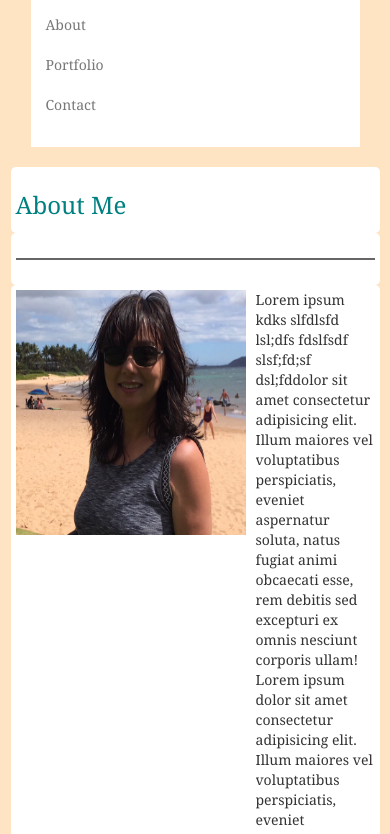
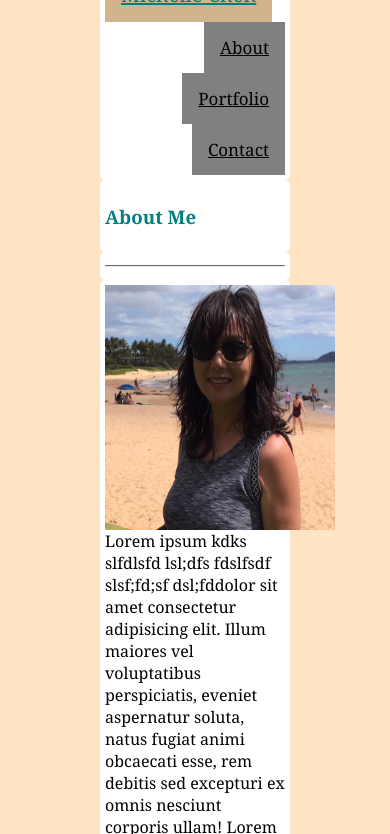
Before and after one commit to michsgithub/Responsive-portfolio, a plain HTML site: page index.html in a window 390 px wide. Shown: the part 88-922 px from the top of the page. Drawn offline with nearby package versions, Linux system fonts and the light colour scheme.

Commit message:
responsive portfolio

```diff
--- a/assets/css/style.css
+++ b/assets/css/style.css
@@ -1,8 +1,8 @@
 /* Common css */
 body {
-    padding-left: .5px;
-    padding-right: .5px;
-    margin: 10px;
+    padding-left: 50px;
+    padding-right: 50px;
+    margin: 50px;
     font-family: 'Georgia', Times, Times New Roman, serif;
     color: '#777';
     background: bisque;
@@ -19,15 +19,25 @@ color: white;
 padding-top: 25px;
 }
 
-nav.navbar-default {
-    padding: 10px;
-    margin: 20px;
-    background-color:white;
+.topnav {
+    backgroung-color:#333;
+    overflow: hidden;
 }
 
-.navbar-header {
-    background-color:turquoise;
-    color: white;
+.topnav a.active {
+    float: left;
+    background-color: tan;
+    color: teal;
+    font-size: 20px;
+}
+
+.topnav a {
+    background-color: grey;
+    float: right;
+    color: black;
+    text-align: center;
+    padding: 14px 16px;
+    font-size: 17px;
 }
 
 h3 {
@@ -37,14 +47,20 @@ h3 {
 }
 
 hr {
-    border-top: 2px solid #666666;
+    border-top: 1px solid #666666;
 }
 
 
 /* index.html css */
 .media-object {
+    float: left;
     width:230px;
     height: 245px;
+    padding-right: 20px;
+}
+
+.media-body {
+    float: right;
 }
 
 p {
@@ -82,3 +98,29 @@ input[type="submit"] {
     padding: 10px;
     margin: 12px 20px 12px 12px;
 }
+
+/* for all pages */
+@media screen and (max-width: 768px) {
+    div.media-object{
+        background-color: darkcyan;
+        padding:
+    }
+}
+
+@media screen and (max-width: 768px) {
+    div.media-object{
+        background-color: yellowgreen;
+    }
+}
+
+@media screen and (max-width: 640px) {
+    div.media-object{
+        background-color: rgb(53, 50, 205);
+    }
+}
+
+@media only screen and (orientation: landscape) {
+    body {
+        background-color: lightblue;
+    }
+}
--- a/index.html
+++ b/index.html
@@ -3,27 +3,22 @@
 
 <head>
     <meta charset="UTF-8">
+    <meta name="viewpoint" content="width=device-width">
     <title>Home Page</title>
-    <link rel="stylesheet" href="https://maxcdn.bootstrapcdn.com/bootstrap/3.3.7/css/bootstrap.min.css">
     <link rel="stylesheet" href="./assets/css/style.css">
-
 </head>
 
 <body>
-    <!--Bootstrap navbar linked to index page itself and other 2 pages-->
-    <nav class="nav navbar-default">
-        <div class="container">
-            <div class="navbar-header">
-                <a class="navbar-brand" href="index.html"> Michelle Chen </a>
-            </div>
 
-            <ul class="nav navbar-nav navbar-right">
-                <li><a href="./index.html">About</a></li>
-                <li><a href="./portfolio.html">Portfolio</a></li>
-                <li><a href="./contact.html">Contact</a></li>
-            </ul>
+    <div class="container">
+        <div class="topnav">
+            <a class="active" href="index.html"> Michelle Chen </a>
+            <a href="./index.html">About</a>
+            <a href="./portfolio.html">Portfolio</a>
+            <a href="./contact.html">Contact</a>
         </div>
-    </nav>
+    </div>
+
 
     <div class="container">
         <h3>About Me</h3>
@@ -36,17 +31,11 @@
 
     <!--left aligned media object-->
     <div class="container">
-        <div class="media">
-            <div class="media-left">
-                <img src="./assets/images/me.jpg" alt="flowers" class="media-object">
-            </div>
-            <div class="media-body">
-                <p>Lorem ipsum kdks slfdlsfd lsl;dfs fdslfsdf slsf;fd;sf dsl;fddolor sit amet consectetur adipisicing elit. Illum maiores vel voluptatibus perspiciatis, eveniet aspernatur soluta, natus fugiat animi obcaecati esse, rem debitis sed excepturi ex omnis nesciunt corporis ullam! Lorem ipsum dolor sit amet consectetur adipisicing elit. Illum maiores vel voluptatibus perspiciatis, eveniet aspernatur soluta, natus fugiat animi obcaecati esse, rem debitis sed </p>
-                <p>Lorem ipsum djkfs fdlsslfd slfsd fldslf;;fsf slfd;sf kfjfkfkdld olor sit amet consectetur adipisicing elit. Illum maiores vel voluptatibus perspiciatis, eveniet aspernatur soluta, natus fugiat animi obcaecati esse, rem debitis sed excepturi ex omnis nesciunt corporis ullam! Lorem ipsum dolor sit amet consectetur adipisicing elit. Illum maiores vel voluptatibus perspiciatis, eveniet aspernatur soluta, natus fugiat animi obcaecati esse, rem debitis sed </p>
-                <p>Lorem ipsum dolor ksdkfk sksdkfds sks dfskf dslfdslfds sit amet consectetur Lorem ipsum dolor sit amet consectetur adipisicing elit. Illum maiores vel voluptatibus perspiciatis, eveniet aspernatur soluta, natus fugiat Lorem ipsum dolor sit amet consectetur adipisicing elit. Illum maiores vel voluptatibus perspiciatis, eveniet aspernatur soluta, natus fugiat animi obcaecati esse, rem debitis sed  </p>
-                <p>Lorem ksdks skdskfLorem ipsum dolor sit amet consectetur adipisicing elit.</p>
-            </div>
-        </div>
+            <img src="./assets/images/me.jpg" alt="" class="media-object">
+            <p>Lorem ipsum kdks slfdlsfd lsl;dfs fdslfsdf slsf;fd;sf dsl;fddolor sit amet consectetur adipisicing elit. Illum maiores vel voluptatibus perspiciatis, eveniet aspernatur soluta, natus fugiat animi obcaecati esse, rem debitis sed excepturi ex omnis nesciunt corporis ullam! Lorem ipsum dolor sit amet consectetur adipisicing elit. Illum maiores vel voluptatibus perspiciatis, eveniet aspernatur soluta, natus fugiat animi obcaecati esse, rem debitis sed </p>
+            <p>Lorem ipsum djkfs fdlsslfd slfsd fldslf;;fsf slfd;sf kfjfkfkdld olor sit amet consectetur adipisicing elit. Illum maiores vel voluptatibus perspiciatis, eveniet aspernatur soluta, natus fugiat animi obcaecati esse, rem debitis sed excepturi ex omnis nesciunt corporis ullam! Lorem ipsum dolor sit amet consectetur adipisicing elit. Illum maiores vel voluptatibus perspiciatis, eveniet aspernatur soluta, natus fugiat animi obcaecati esse, rem debitis sed </p>
+            <p>Lorem ipsum dolor ksdkfk sksdkfds sks dfskf dslfdslfds sit amet consectetur Lorem ipsum dolor sit amet consectetur adipisicing elit. Illum maiores vel voluptatibus perspiciatis, eveniet aspernatur soluta, natus fugiat Lorem ipsum dolor sit amet consectetur adipisicing elit. Illum maiores vel voluptatibus perspiciatis, eveniet aspernatur soluta, natus fugiat animi obcaecati esse, rem debitis sed  </p>
+            <p>Lorem ksdks skdskfLorem ipsum dolor sit amet consectetur adipisicing elit.</p>
     </div>
 
     <!--page paragraphs-->
```
Also changed, not shown: contact.html (+15 -19 lines), portfolio.html (+15 -19 lines).
